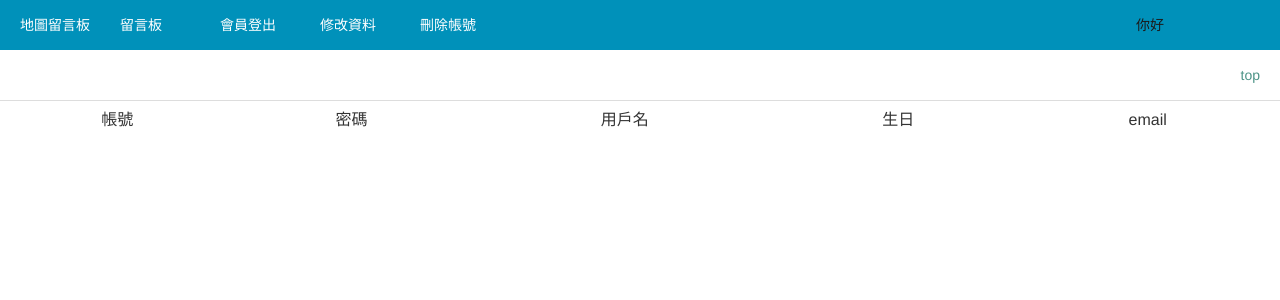
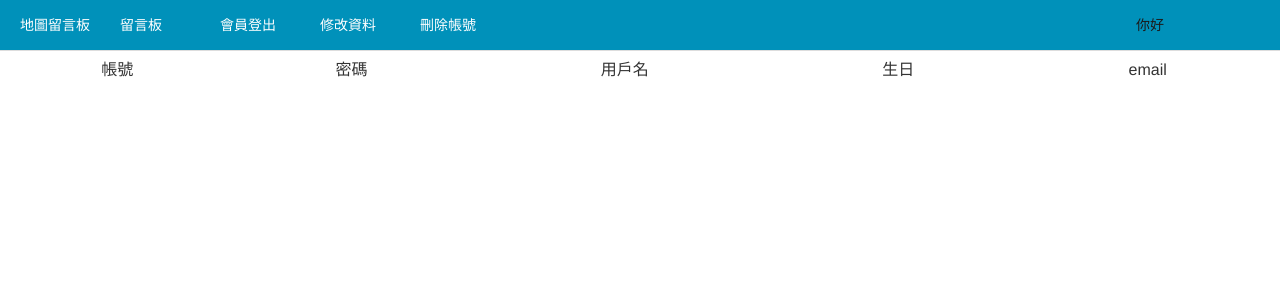
Before and after one commit to spdcs/mapbbs, a PHP site: page /member.php in a window 1280 px wide. Shown: the top 300 px of the page. Run offline with PHP 8.4, Linux system fonts and the light colour scheme; the visitor is signed in with stand-in values (Sample User, id 1); data that the repository does not hold is empty.

Commit message:
top 修正

```diff
--- a/index.php
+++ b/index.php
@@ -39,9 +39,9 @@
             echo "";
         }
         ?>
-    </div>
-    <div class="comeback pull-right" id="_top">
-        <a href="">top</a>
+        <div class="comeback pull-right" id="_top">
+            <a href="">top</a>
+        </div>
     </div>
 </div>
 <div>
--- a/member.php
+++ b/member.php
@@ -43,9 +43,6 @@
             }
         ?>
     </div>
-    <div class="comeback pull-right" id="_top">
-        <a href="">top</a>
-    </div>
 </div>
 
 <table class="table" >
```
